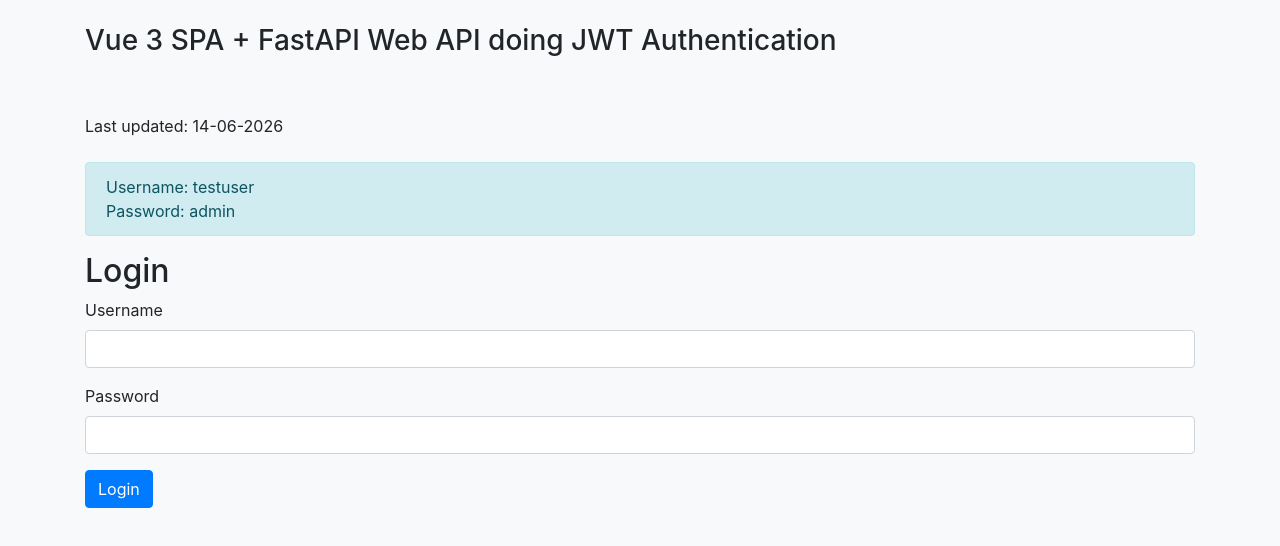
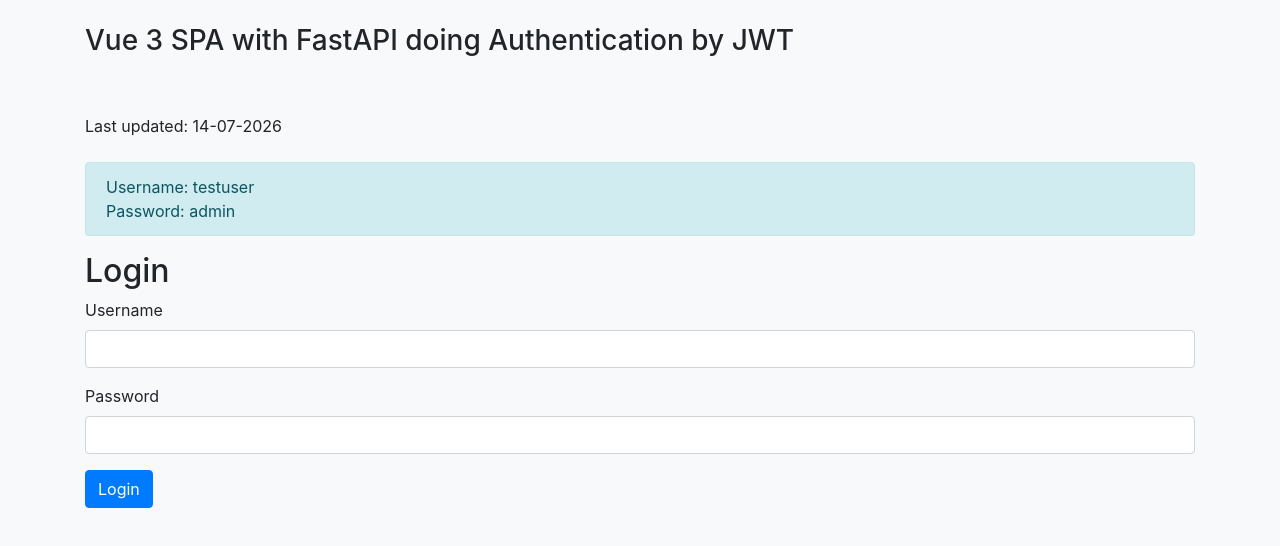
Before and after one commit to persteenolsen/vue-fastapi-jwt-auth-client, a Vue app: page /login in a window 1280 px wide. Shown: the top 546 px of the page. Built offline with nearby package versions, Linux system fonts and the light colour scheme.

Commit message:
Adjusted the login and home vue + redme

```diff
--- a/src/views/HomeView.vue
+++ b/src/views/HomeView.vue
@@ -17,7 +17,7 @@
 
         <h1>Hi {{authUser?.username}}!</h1>
 
-        <p>You're logged in by Vue 3 + FastAPI + JWT</p>
+        <p>You're logged in by Vue 3 using JWT</p>
 
         <h3>Users served from a secure api endpoint:</h3>
         <ul v-if="users.length">
--- a/src/views/LoginView.vue
+++ b/src/views/LoginView.vue
@@ -20,10 +20,10 @@
 
 <template>
     <div>
-        <h3>Vue 3 SPA + FastAPI Web API doing JWT Authentication</h3>
+        <h3>Vue 3 SPA with FastAPI doing Authentication by JWT</h3>
 
         <br/><br />
-        Last updated: 14-06-2026<br /><br />
+        Last updated: 14-07-2026<br /><br />
         <div class="alert alert-info">
 
             Username: testuser<br />
```
Also changed, not shown: 1 other file (tests, documents, lock files or other folders).
